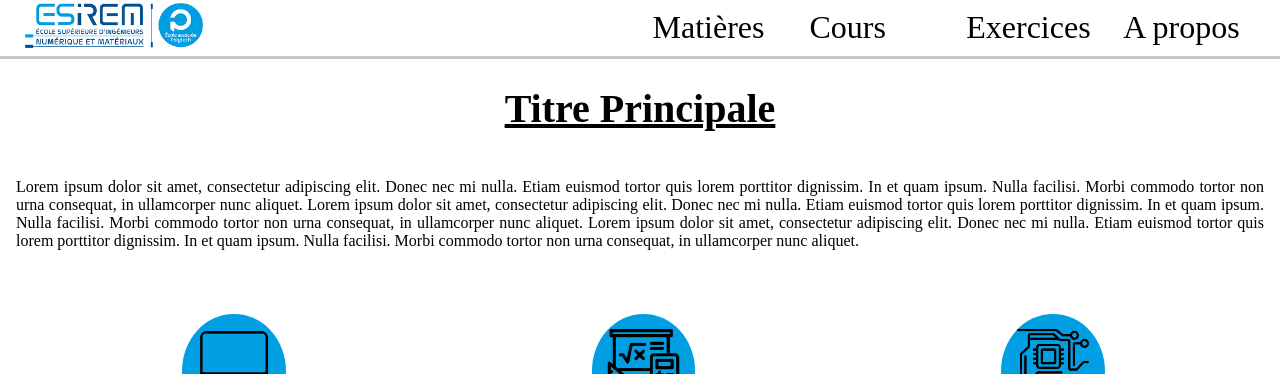
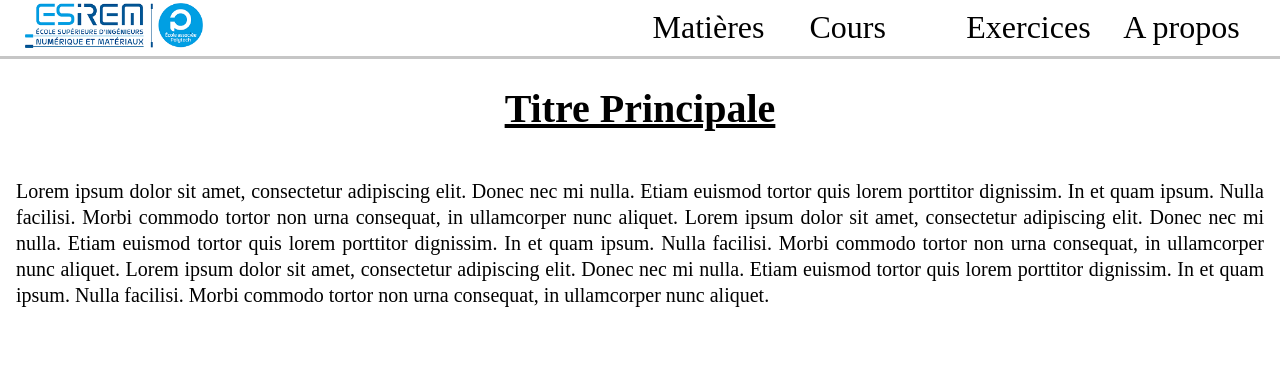
Before and after one commit to clement-gh/Cahier-vacance-Esirem, a React (Create React App) app in the folder front/: page / in a window 1280 px wide. Shown: the top 374 px of the page. Built offline with nearby package versions, Linux system fonts and the light colour scheme.

Commit message:
fix font home page

```diff
--- a/front/src/pages/home.css
+++ b/front/src/pages/home.css
@@ -1,6 +1,9 @@
 .home_page_text {
     padding: 16px;
     text-align: justify;
+    font-size: 20px;
+    line-height: 26px;
+    font-weight: 400;
 }
 
 .home_page_blocs_courses {
```
